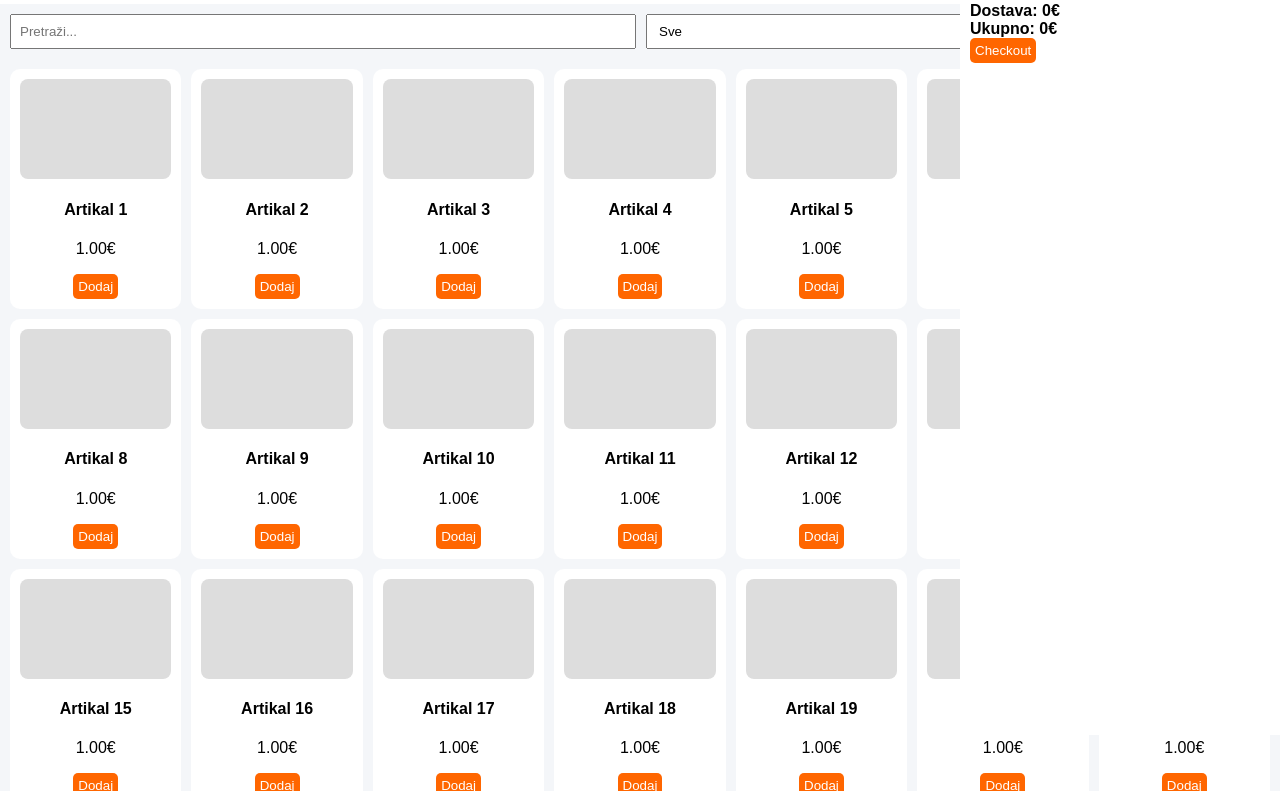
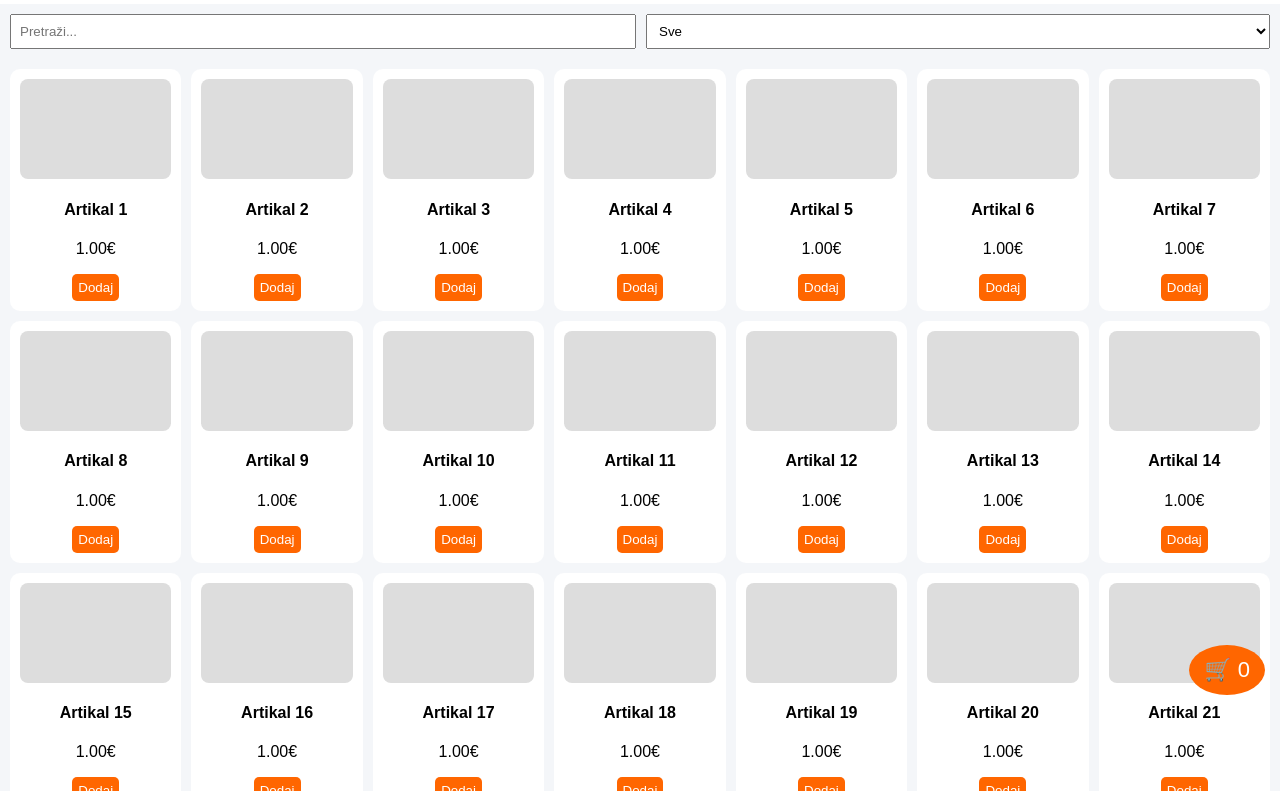
Before and after one commit to nkplus22-blip/mixlandgradacac, a plain HTML site: page shop.html in a window 1280 px wide. Shown: the part 85-876 px from the top of the page. Drawn offline with Linux system fonts and the light colour scheme.

Commit message:
Enhance cart button and panel functionality
Updated cart functionality and styling, including a toggle for the cart panel and improved layout for the cart button.

```diff
--- a/shop.html
+++ b/shop.html
@@ -61,31 +61,46 @@ button {
   background:#ff6600;
   color:white;
   border:none;
-  padding:5px;
+  padding:6px;
+  border-radius:5px;
   cursor:pointer;
-  border-radius:5px;
 }
 
-/* CART */
+/* CART BUTTON */
+.cart-btn {
+  position: fixed;
+  right: 15px;
+  bottom: 20px;
+  background: #ff6600;
+  color: white;
+  font-size: 22px;
+  padding: 12px 15px;
+  border-radius: 50%;
+  cursor: pointer;
+  z-index: 1000;
+}
+
+/* CART PANEL */
 .cart {
-  position:fixed;
-  right:0;
-  top:0;
-  width:300px;
-  height:100%;
-  background:white;
-  padding:10px;
-  overflow:auto;
+  position: fixed;
+  right: -100%;
+  top: 0;
+  width: 300px;
+  height: 100%;
+  background: white;
+  padding: 15px;
+  transition: 0.3s;
+  box-shadow: -5px 0 20px rgba(0,0,0,0.2);
+  z-index: 999;
+}
+
+.cart.open {
+  right: 0;
 }
 
 .cart-item {
-  font-size:14px;
-  margin-bottom:5px;
-}
-
-.total {
-  margin-top:10px;
-  font-weight:bold;
+  font-size: 14px;
+  margin-bottom: 5px;
 }
 
 /* CHECKOUT */
@@ -123,19 +138,28 @@ button {
 
 <div class="products" id="products"></div>
 
-<div class="cart">
+<!-- CART BUTTON -->
+<div class="cart-btn" onclick="toggleCart()">
+  🛒 <span id="cart-count">0</span>
+</div>
+
+<!-- CART PANEL -->
+<div class="cart" id="cartBox">
   <h3>Korpa</h3>
+
   <div id="cart-items"></div>
 
-  <div class="total">
+  <div>
     Artikli: <span id="subtotal">0</span>€<br>
     Dostava: <span id="shipping">0</span>€<br>
-    Ukupno: <span id="total">0</span>€
+    <b>Ukupno: <span id="total">0</span>€</b>
   </div>
 
+  <br>
   <button onclick="openCheckout()">Checkout</button>
 </div>
 
+<!-- CHECKOUT -->
 <div class="checkout" id="checkoutBox">
   <input id="ime" placeholder="Ime"><br><br>
   <input id="telefon" placeholder="Telefon"><br><br>
@@ -146,7 +170,7 @@ button {
 
 <script>
 
-/* GLOBAL */
+/* DATA */
 let products = [];
 let cart = [];
 
@@ -193,7 +217,13 @@ function addToCart(i){
   renderCart();
 }
 
-/* CART */
+/* REMOVE */
+function removeItem(i){
+  cart.splice(i,1);
+  renderCart();
+}
+
+/* CART RENDER */
 function renderCart(){
   let container = document.getElementById("cart-items");
   container.innerHTML = "";
@@ -220,12 +250,12 @@ function renderCart(){
   document.getElementById("subtotal").innerText = subtotal;
   document.getElementById("shipping").innerText = shipping;
   document.getElementById("total").innerText = total;
+  document.getElementById("cart-count").innerText = cart.length;
 }
 
-/* REMOVE */
-function removeItem(i){
-  cart.splice(i,1);
-  renderCart();
+/* TOGGLE CART */
+function toggleCart(){
+  document.getElementById("cartBox").classList.toggle("open");
 }
 
 /* CHECKOUT */
```
